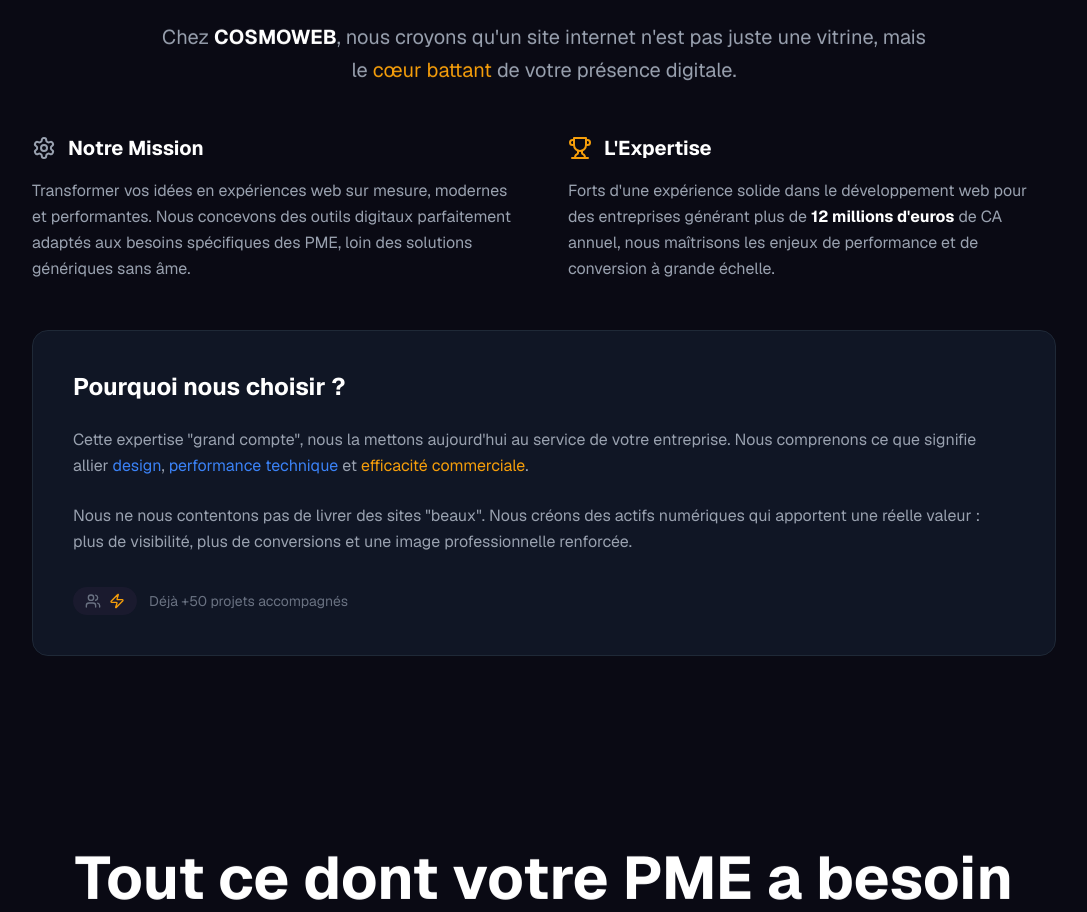
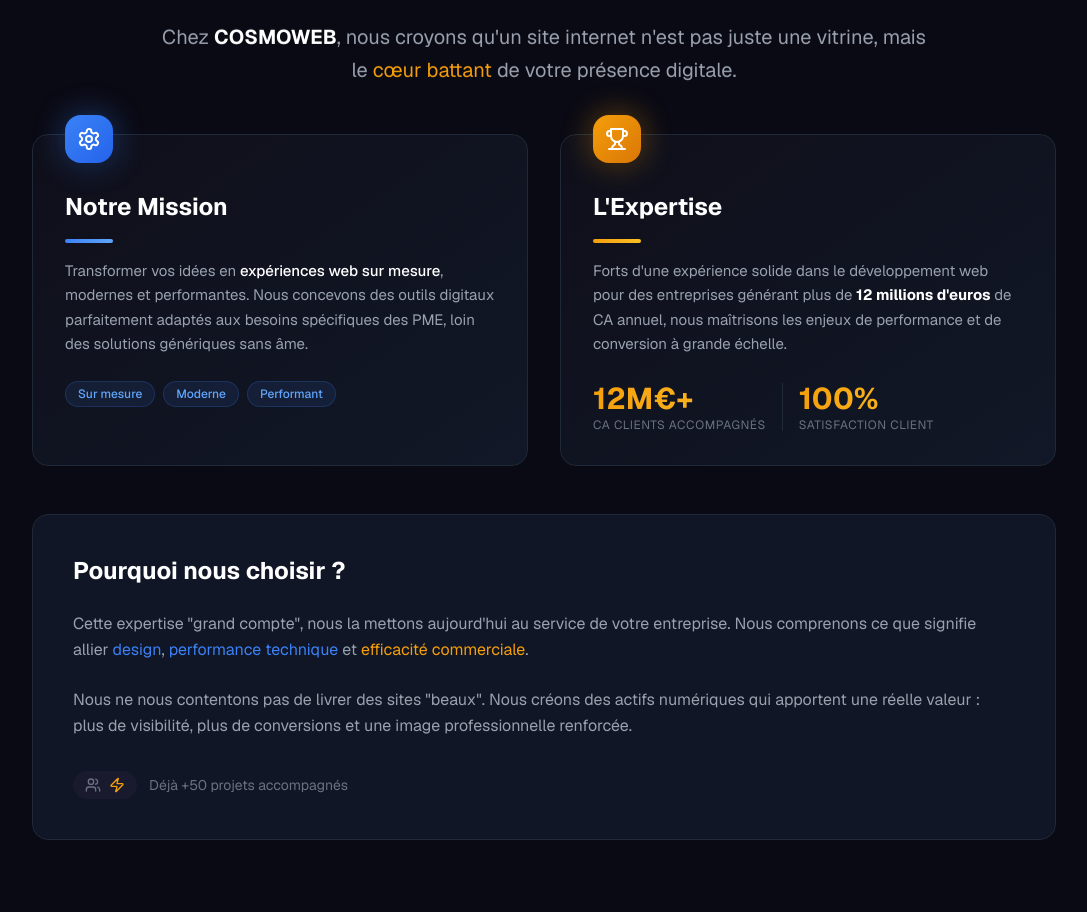
Before and after one commit to Anderson2908/COSMOWEB, a Next.js app: page / in a window 1280 px wide. Shown: the part 1093-2005 px from the top of the page, without its empty margins (96-1183 px from the left). Built offline with nearby package versions, Linux system fonts and the light colour scheme; a web font is replaced by a local one.

Commit message:
Amélioration design section About - cartes stylisées avec icônes flottantes et stats

```diff
--- a/components/about.tsx
+++ b/components/about.tsx
@@ -34,30 +34,70 @@ export function About() {
           </div>
 
           {/* Deux colonnes : Mission et Expertise */}
-          <div className={`grid md:grid-cols-2 gap-8 md:gap-12 mb-12 ${isVisible ? "animate-on-scroll-delay-1" : ""}`}>
+          <div className={`grid md:grid-cols-2 gap-6 md:gap-8 mb-12 ${isVisible ? "animate-on-scroll-delay-1" : ""}`}>
             {/* Notre Mission */}
-            <div className="space-y-4">
-              <div className="flex items-center gap-3">
-                <Settings className="size-6 text-gray-400" />
-                <h3 className="text-xl font-bold text-white">Notre Mission</h3>
+            <div className="group relative bg-gradient-to-br from-[#0f0f1a] to-[#111827] rounded-2xl p-8 border border-[#1f2937] hover:border-[#3b82f6]/50 transition-all duration-500">
+              {/* Icône flottante */}
+              <div className="absolute -top-5 left-8">
+                <div className="relative">
+                  <div className="absolute inset-0 bg-[#3b82f6] rounded-xl blur-lg opacity-40 group-hover:opacity-60 transition-opacity" />
+                  <div className="relative bg-gradient-to-br from-[#3b82f6] to-[#2563eb] rounded-xl p-3 shadow-lg">
+                    <Settings className="size-6 text-white" />
                   </div>
-              <p className="text-gray-400 leading-relaxed">
-                Transformer vos idées en expériences web sur mesure, modernes et performantes. Nous concevons des outils
+                </div>
+              </div>
+
+              {/* Contenu */}
+              <div className="mt-6 space-y-4">
+                <h3 className="text-2xl font-bold text-white">Notre Mission</h3>
+                <div className="w-12 h-1 bg-gradient-to-r from-[#3b82f6] to-[#60a5fa] rounded-full" />
+                <p className="text-gray-400 leading-relaxed text-[15px]">
+                  Transformer vos idées en <span className="text-white font-medium">expériences web sur mesure</span>, modernes et performantes. Nous concevons des outils
                   digitaux parfaitement adaptés aux besoins spécifiques des PME, loin des solutions génériques sans âme.
                 </p>
+                {/* Tags */}
+                <div className="flex flex-wrap gap-2 pt-2">
+                  <span className="px-3 py-1 text-xs font-medium bg-[#3b82f6]/10 text-[#60a5fa] rounded-full border border-[#3b82f6]/20">Sur mesure</span>
+                  <span className="px-3 py-1 text-xs font-medium bg-[#3b82f6]/10 text-[#60a5fa] rounded-full border border-[#3b82f6]/20">Moderne</span>
+                  <span className="px-3 py-1 text-xs font-medium bg-[#3b82f6]/10 text-[#60a5fa] rounded-full border border-[#3b82f6]/20">Performant</span>
+                </div>
+              </div>
             </div>
 
             {/* L'Expertise */}
-            <div className="space-y-4">
-              <div className="flex items-center gap-3">
-                <Trophy className="size-6 text-[#f59e0b]" />
-                <h3 className="text-xl font-bold text-white">L'Expertise</h3>
+            <div className="group relative bg-gradient-to-br from-[#0f0f1a] to-[#111827] rounded-2xl p-8 border border-[#1f2937] hover:border-[#f59e0b]/50 transition-all duration-500">
+              {/* Icône flottante */}
+              <div className="absolute -top-5 left-8">
+                <div className="relative">
+                  <div className="absolute inset-0 bg-[#f59e0b] rounded-xl blur-lg opacity-40 group-hover:opacity-60 transition-opacity" />
+                  <div className="relative bg-gradient-to-br from-[#f59e0b] to-[#d97706] rounded-xl p-3 shadow-lg">
+                    <Trophy className="size-6 text-white" />
                   </div>
-              <p className="text-gray-400 leading-relaxed">
+                </div>
+              </div>
+
+              {/* Contenu */}
+              <div className="mt-6 space-y-4">
+                <h3 className="text-2xl font-bold text-white">L'Expertise</h3>
+                <div className="w-12 h-1 bg-gradient-to-r from-[#f59e0b] to-[#fbbf24] rounded-full" />
+                <p className="text-gray-400 leading-relaxed text-[15px]">
                   Forts d'une expérience solide dans le développement web pour des entreprises générant plus de{" "}
                   <span className="font-bold text-white">12 millions d'euros</span> de CA annuel, nous maîtrisons les enjeux de
                   performance et de conversion à grande échelle.
                 </p>
+                {/* Stat mise en avant */}
+                <div className="flex items-center gap-4 pt-2">
+                  <div className="flex flex-col">
+                    <span className="text-3xl font-bold bg-gradient-to-r from-[#f59e0b] to-[#fbbf24] bg-clip-text text-transparent">12M€+</span>
+                    <span className="text-xs text-gray-500 uppercase tracking-wider">CA clients accompagnés</span>
+                  </div>
+                  <div className="w-px h-12 bg-[#1f2937]" />
+                  <div className="flex flex-col">
+                    <span className="text-3xl font-bold bg-gradient-to-r from-[#f59e0b] to-[#fbbf24] bg-clip-text text-transparent">100%</span>
+                    <span className="text-xs text-gray-500 uppercase tracking-wider">Satisfaction client</span>
+                  </div>
+                </div>
+              </div>
             </div>
           </div>
 
```
Lines whose indentation alone changed are shown as unchanged.
